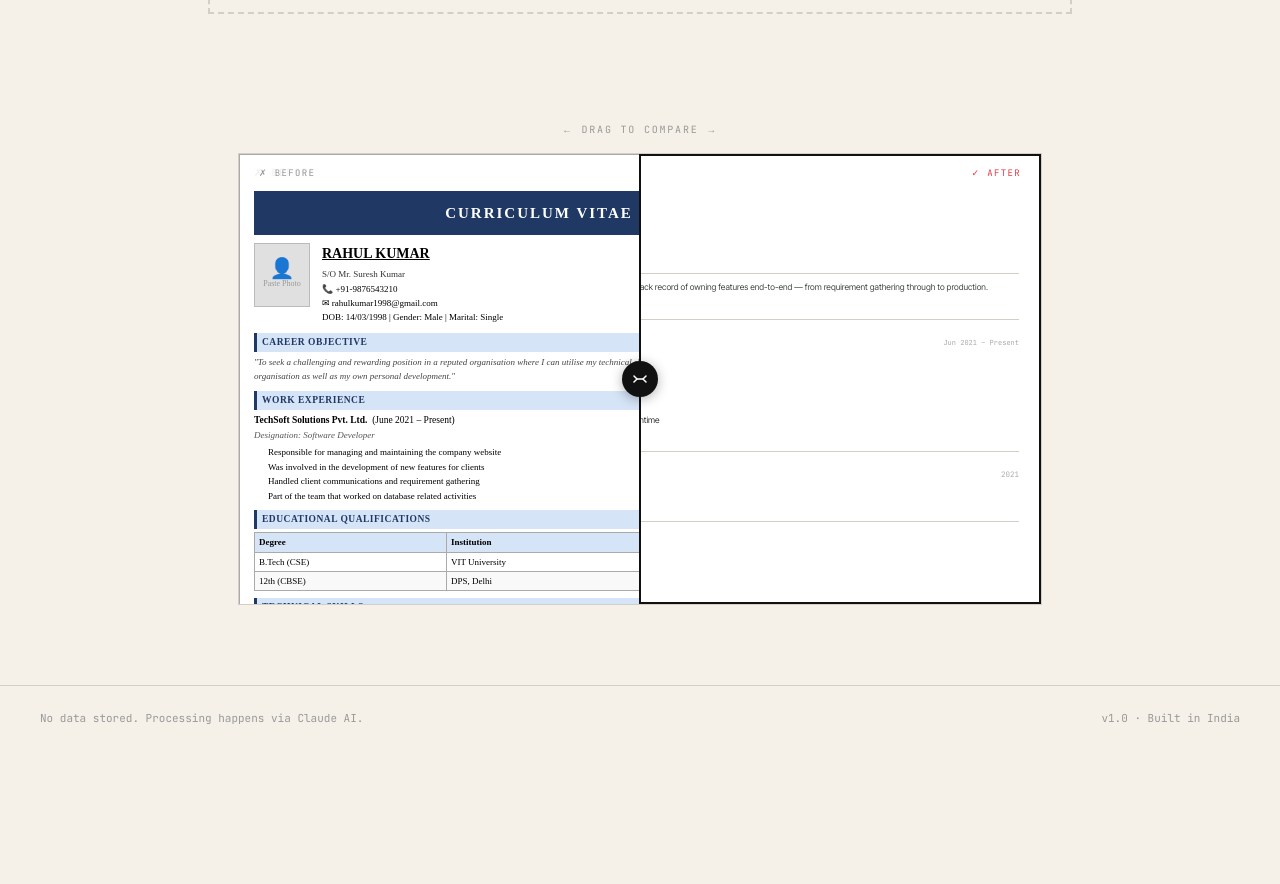
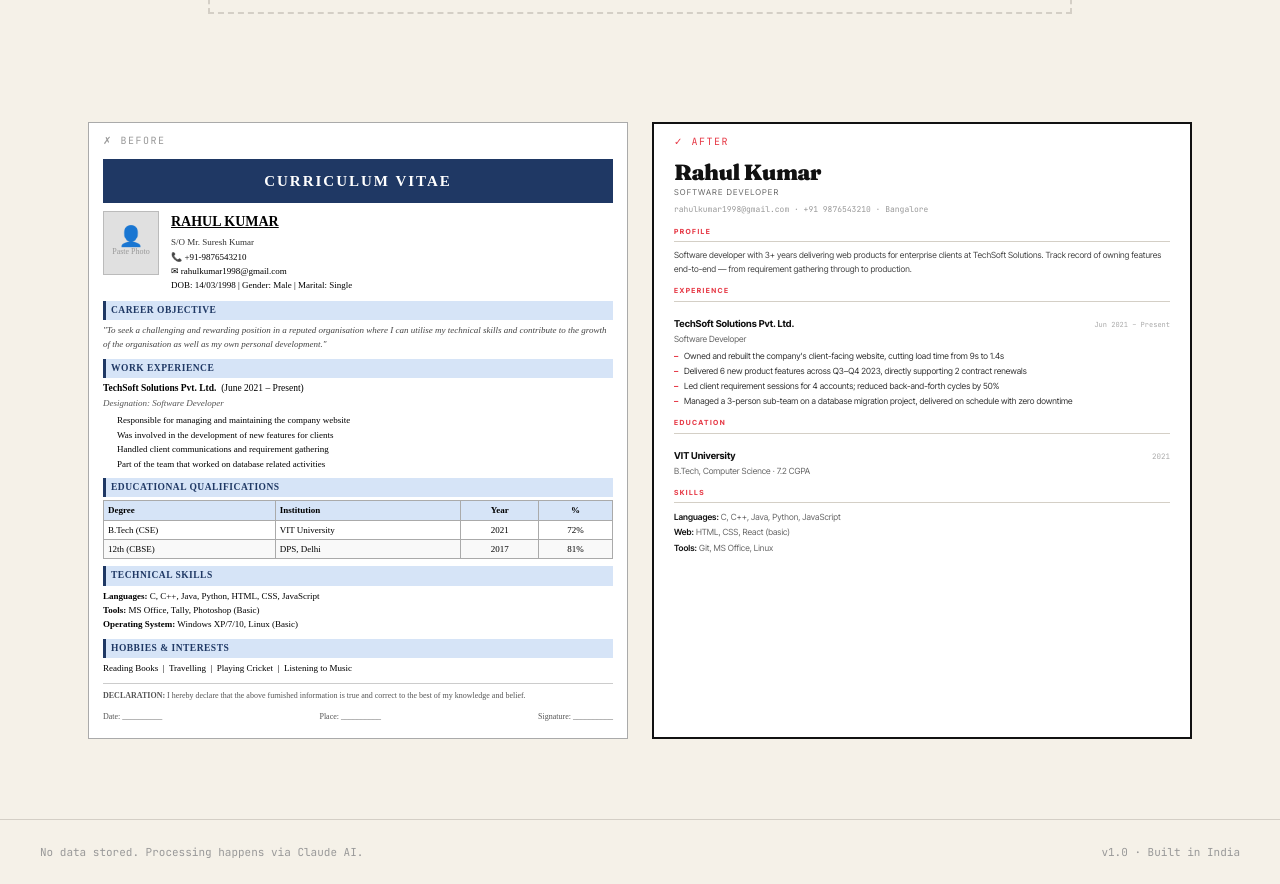
Before and after one commit to ben2293/pimp-my-cv, a Next.js app: page / in a window 1280 px wide. Shown: the part 780-1664 px from the top of the page. Before the commit the page ends 1531 px from the top, so only its background shows below. Built offline with nearby package versions, Linux system fonts and the light colour scheme; a web font is replaced by a local one.

Commit message:
Desktop: side-by-side, mobile: drag slider

```diff
--- a/app/page.tsx
+++ b/app/page.tsx
@@ -205,11 +205,25 @@ export default function HomePage() {
       </section>
 
       {/* Before/After showcase */}
-      <section style={{ maxWidth: "900px", margin: "60px auto 0", padding: "0 48px 80px" }}>
-        <p style={{ fontFamily: "var(--font-jetbrains-mono)", fontSize: "10px", letterSpacing: "0.18em", textTransform: "uppercase", color: "var(--ink-faint)", textAlign: "center", marginBottom: "16px" }}>
-          ← drag to compare →
-        </p>
-        <BeforeAfterSlider before={<BeforeCard />} after={<AfterCard />} />
+      <section style={{ maxWidth: "1200px", margin: "60px auto 0", padding: "0 48px 80px" }}>
+        {/* Desktop: side by side */}
+        <div className="ba-desktop" style={{ display: "grid", gridTemplateColumns: "1fr 1fr", gap: "24px" }}>
+          <BeforeCard />
+          <AfterCard />
+        </div>
+        {/* Mobile: drag slider */}
+        <div className="ba-mobile" style={{ display: "none" }}>
+          <p style={{ fontFamily: "var(--font-jetbrains-mono)", fontSize: "10px", letterSpacing: "0.18em", textTransform: "uppercase", color: "var(--ink-faint)", textAlign: "center", marginBottom: "16px" }}>
+            ← drag to compare →
+          </p>
+          <BeforeAfterSlider before={<BeforeCard />} after={<AfterCard />} />
+        </div>
+        <style>{`
+          @media (max-width: 640px) {
+            .ba-desktop { display: none !important; }
+            .ba-mobile { display: block !important; }
+          }
+        `}</style>
       </section>
 
       {/* Footer */}
```
